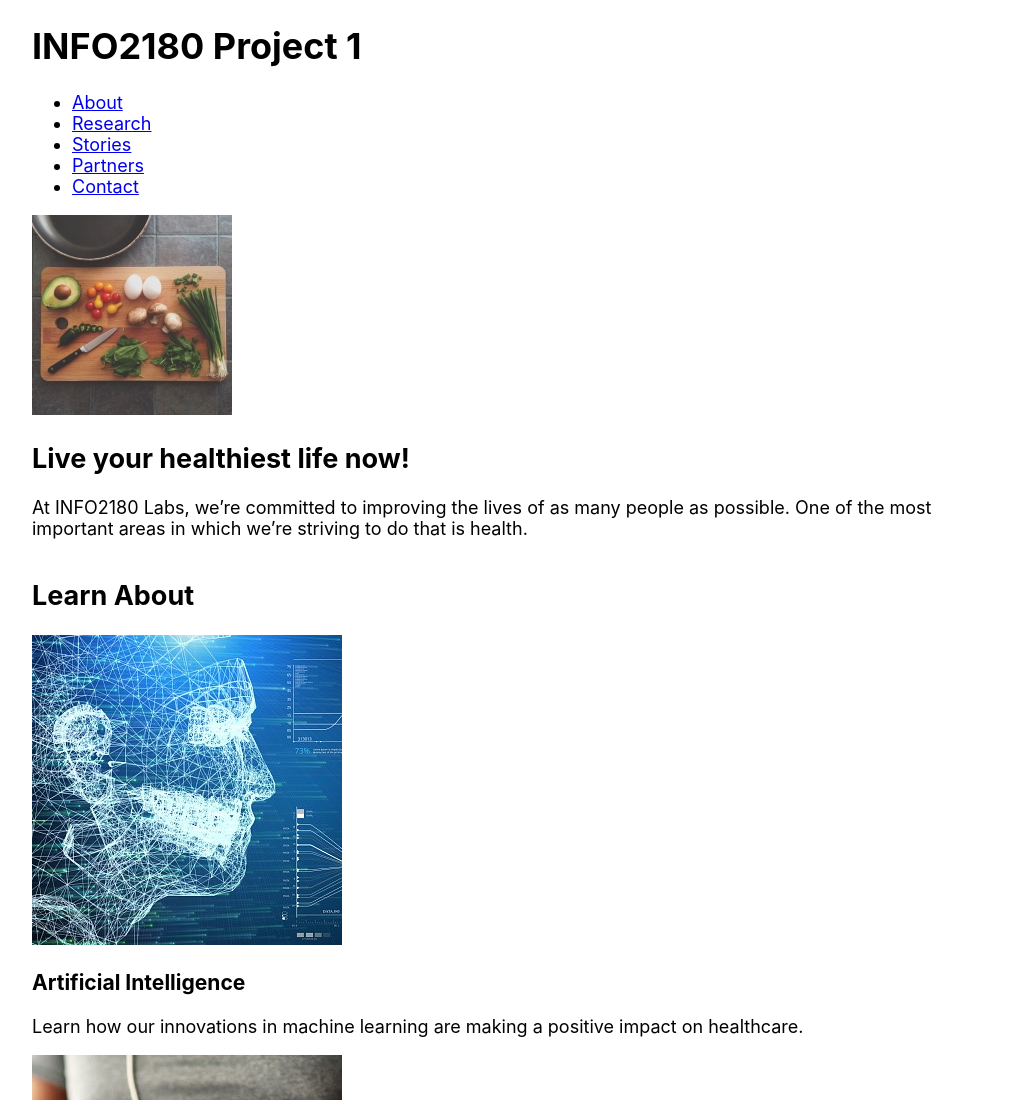
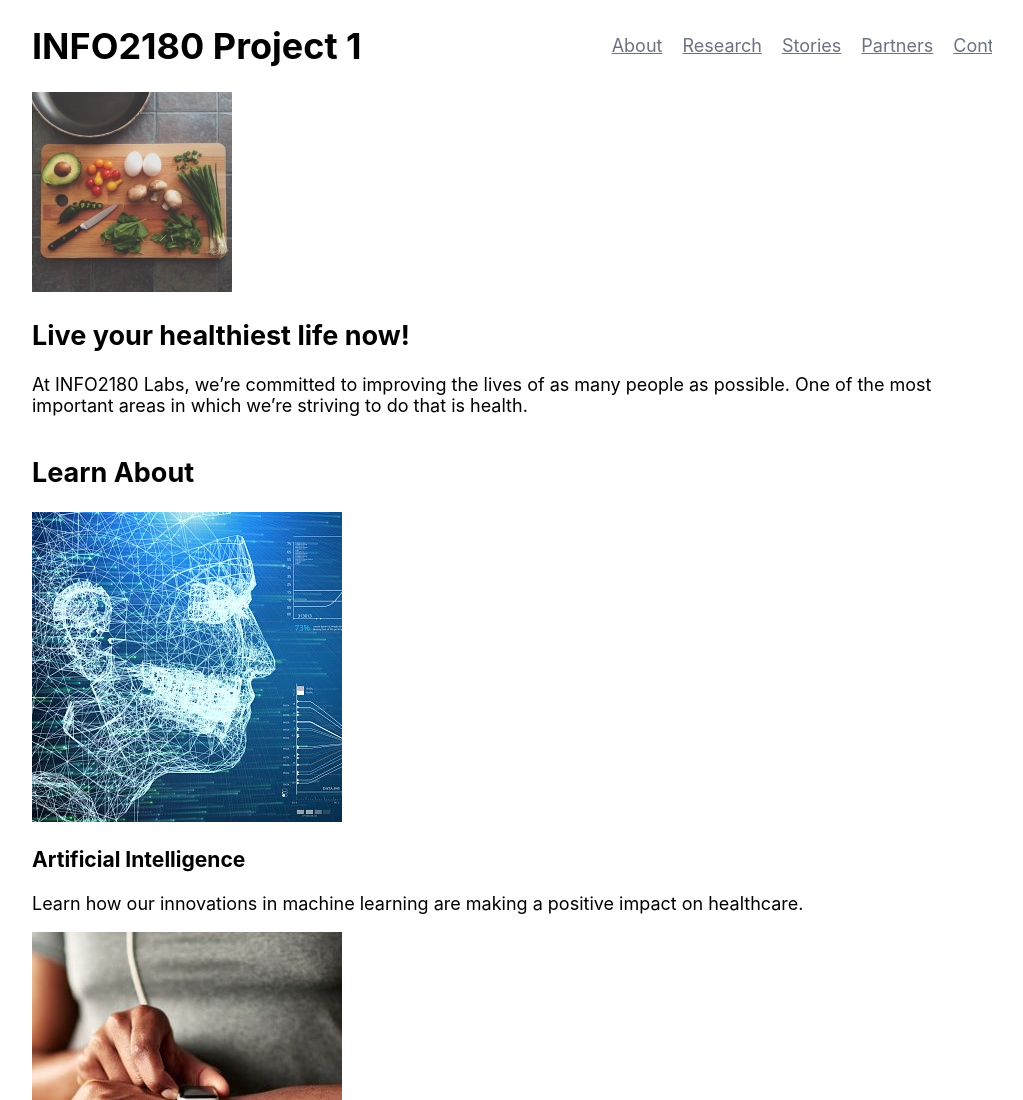
Before and after one commit to dericagilroy/info2180-project1, a plain HTML site: page index.html in a window 1280 px wide. Shown: the top 1100 px of the page, without its empty margins (128-1151 px from the left). Drawn offline with Linux system fonts and the light colour scheme.

Commit message:
Edited styles.css; applied formatting to the elements in the header section of the landing page

```diff
--- a/styles.css
+++ b/styles.css
@@ -10,3 +10,30 @@ body {
     width: 100%;
     overflow: hidden;
 }
+
+/*-------------------------------------------------------------------------------------------------------------------*/
+
+h1 {
+    float: left;
+    margin-right: 200px;
+}
+
+ul {
+    display: flex;
+    flex-direction: row;
+    align-items: center;
+    list-style-type: none;
+    margin-top: 35px;
+}
+
+ul li {
+    padding: 0px 10px;
+}
+
+li a {
+    color: #6b7280;
+}
+
+li a:hover {
+    color: #5A67D8;
+}
```
